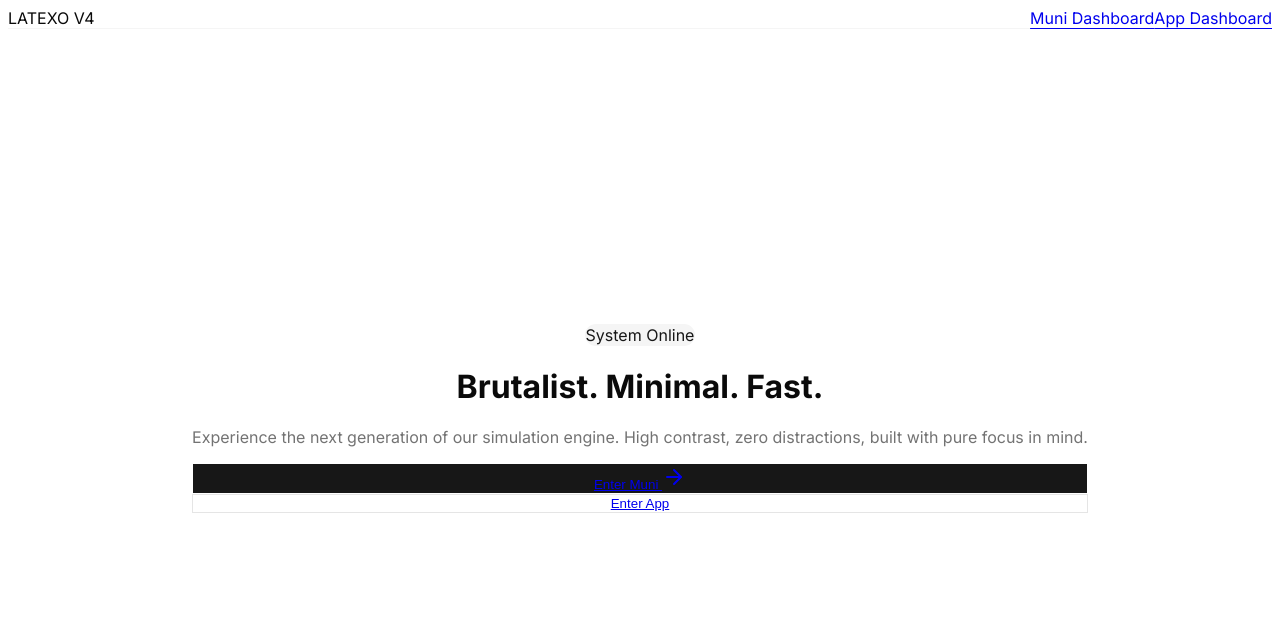
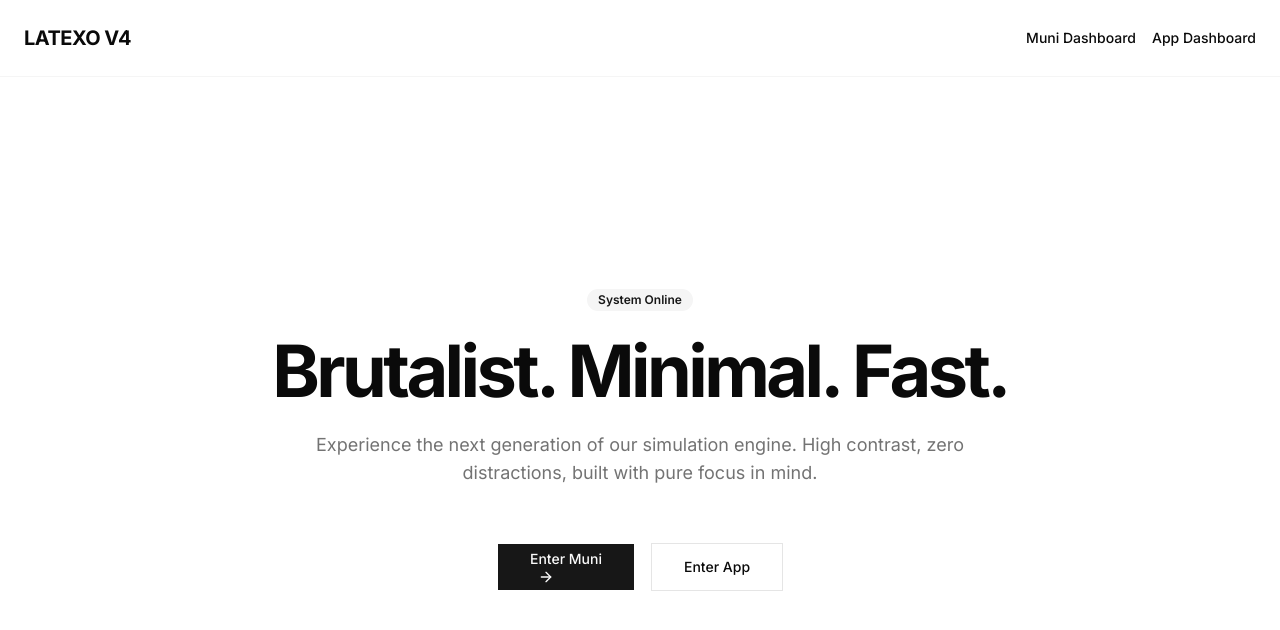
Before and after one commit to Malekse21/FNCT, a Next.js app: page / in a window 1280 px wide. Shown: the top 630 px of the page. Built offline with nearby package versions, Linux system fonts and the light colour scheme.

Commit message:
fix: update globals.css to use @import tailwindcss for v4

```diff
--- a/src/app/globals.css
+++ b/src/app/globals.css
@@ -1,11 +1,7 @@
+@import "tailwindcss";
 @import "tw-animate-css";
-@import "shadcn/tailwind.css";
-
-@tailwind base;
 
 @custom-variant dark (&:is(.dark *));
-@tailwind components;
-@tailwind utilities;
 
 @layer utilities {
   .text-balance {
```
